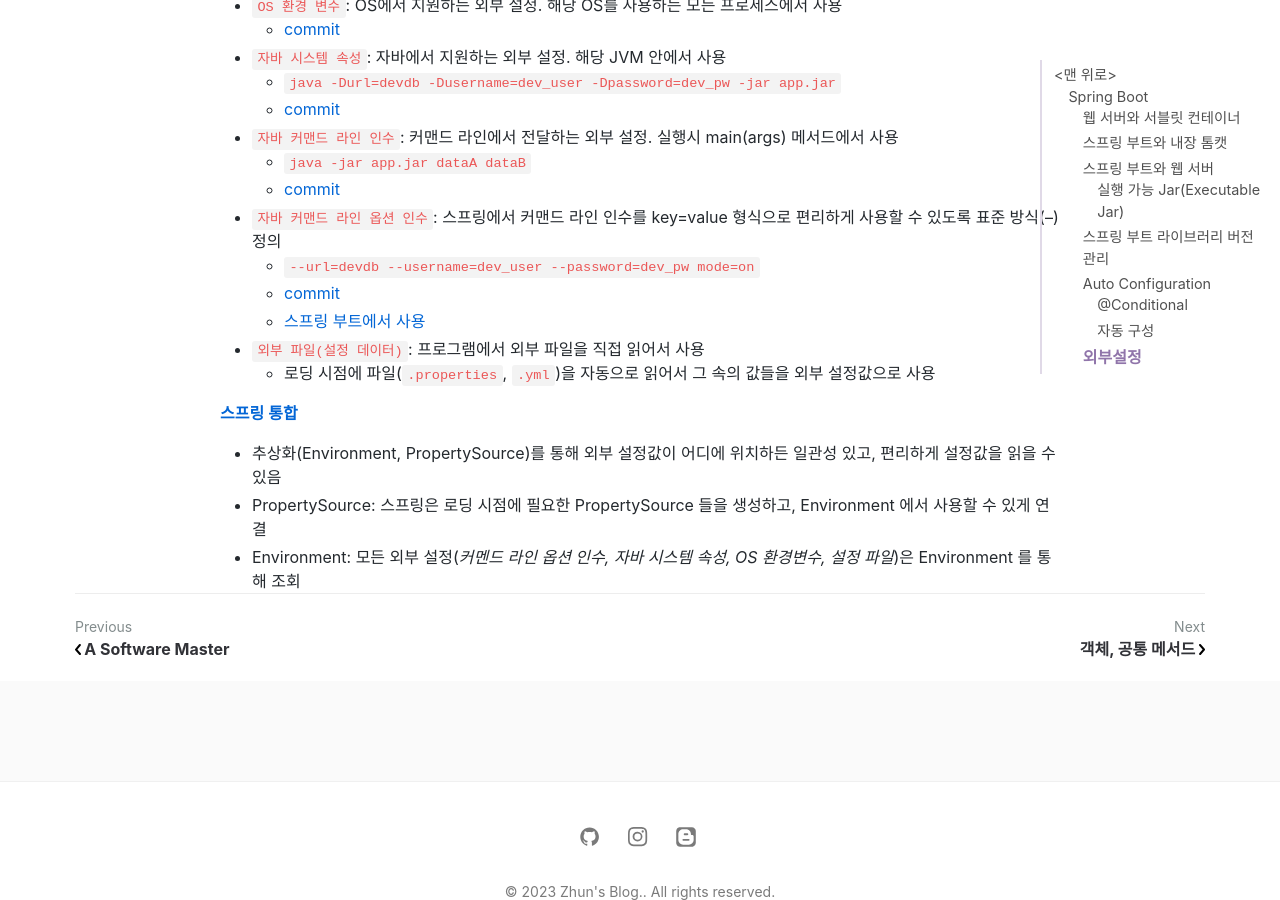
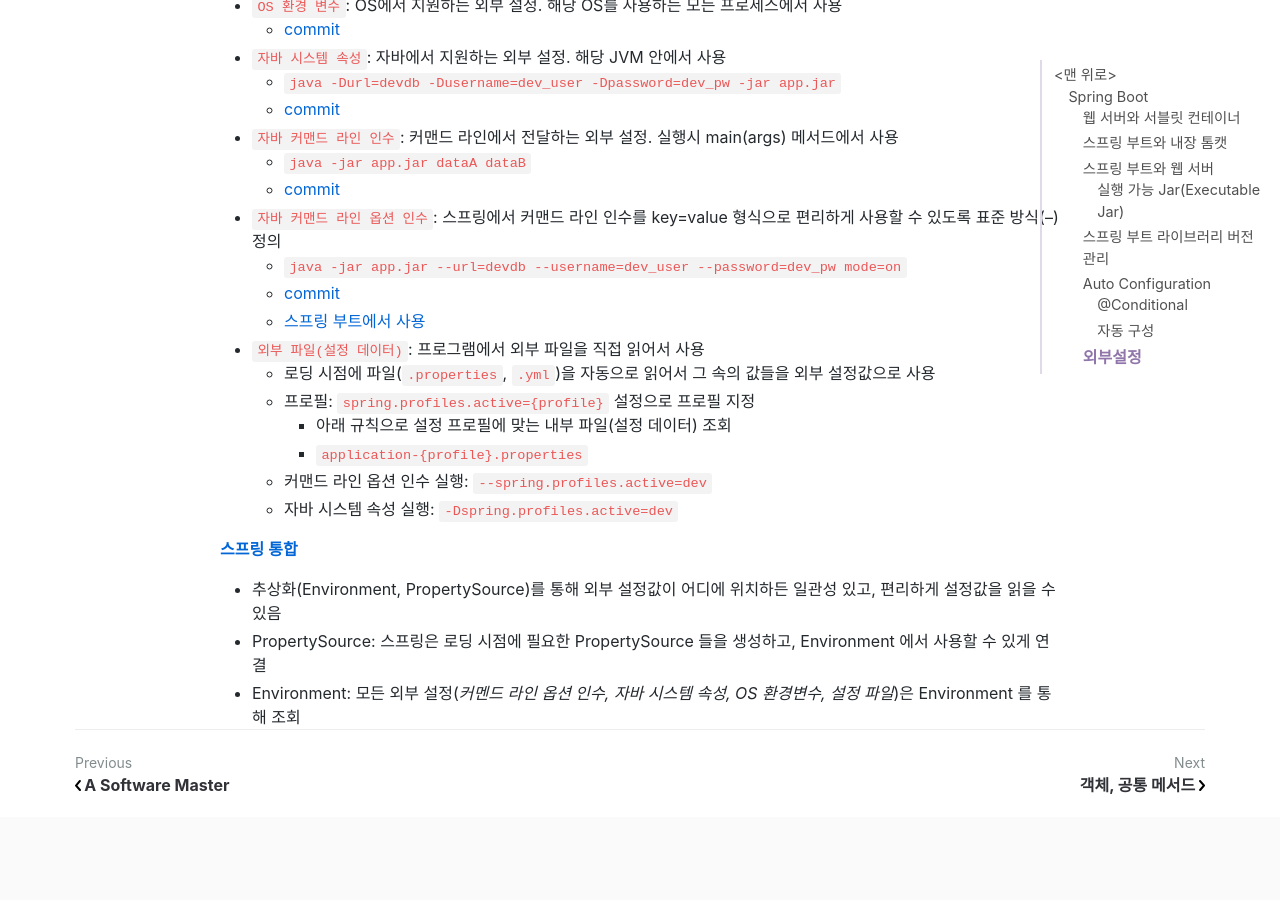
Before and after one commit to jihunparkme/jihunparkme.github.io, a Jekyll site: the page built from _posts/2023-04-06-spring-boot.md, in a window 1280 px wide and 900 px high, scrolled down 12876 px. Built offline with Jekyll 4.4.1, drawn with Linux system fonts in a browser that asks for light colours; nearby versions of some CDN libraries; comment, search, counter and statistics services are not loaded.

Commit message:
[SpringBoot] 외부설정: 설정 데이터 - 내부 파일 분리

```diff
--- a/_posts/2023-04-06-spring-boot.md
+++ b/_posts/2023-04-06-spring-boot.md
@@ -527,11 +527,16 @@
   - `java -jar app.jar dataA dataB`
   - [commit](https://github.com/jihunparkme/Inflearn-Spring-Boot/commit/bb6f9af170da552493bffab90bc24fc9e028276f)
 - `자바 커맨드 라인 옵션 인수`: 스프링에서 커맨드 라인 인수를 key=value 형식으로 편리하게 사용할 수 있도록 표준 방식(--) 정의
-  - `--url=devdb --username=dev_user --password=dev_pw mode=on`
+  - `java -jar app.jar --url=devdb --username=dev_user --password=dev_pw mode=on`
   - [commit](https://github.com/jihunparkme/Inflearn-Spring-Boot/commit/f505f48acd33fb89a4a4a0738c5dd9f29832b1ca)
   - [스프링 부트에서 사용](https://github.com/jihunparkme/Inflearn-Spring-Boot/commit/51ac6770d986e8bd5db4d058d3f6a11cbebb68c5)
 - `외부 파일(설정 데이터)`: 프로그램에서 외부 파일을 직접 읽어서 사용
   - 로딩 시점에 파일(`.properties`, `.yml`)을 자동으로 읽어서 그 속의 값들을 외부 설정값으로 사용
+  - 프로필: `spring.profiles.active={profile}` 설정으로 프로필 지정
+    - 아래 규칙으로 설정 프로필에 맞는 내부 파일(설정 데이터) 조회
+    - `application-{profile}.properties`
+  - 커맨드 라인 옵션 인수 실행: `--spring.profiles.active=dev`
+  - 자바 시스템 속성 실행: `-Dspring.profiles.active=dev`
 
 **[스프링 통합](https://github.com/jihunparkme/Inflearn-Spring-Boot/commit/028f460681fea8cc22d385169d5a4f4b0378e5de)**
 
```
